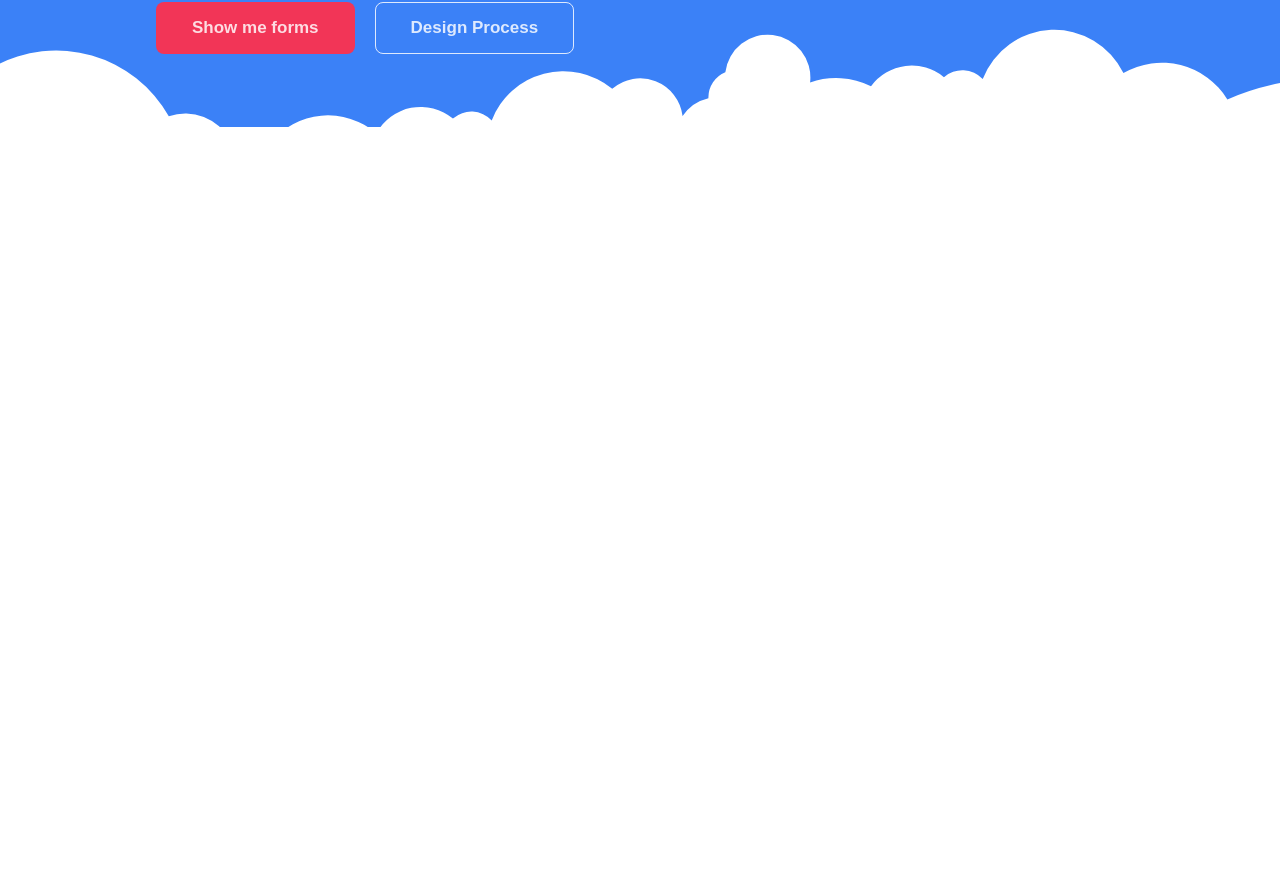
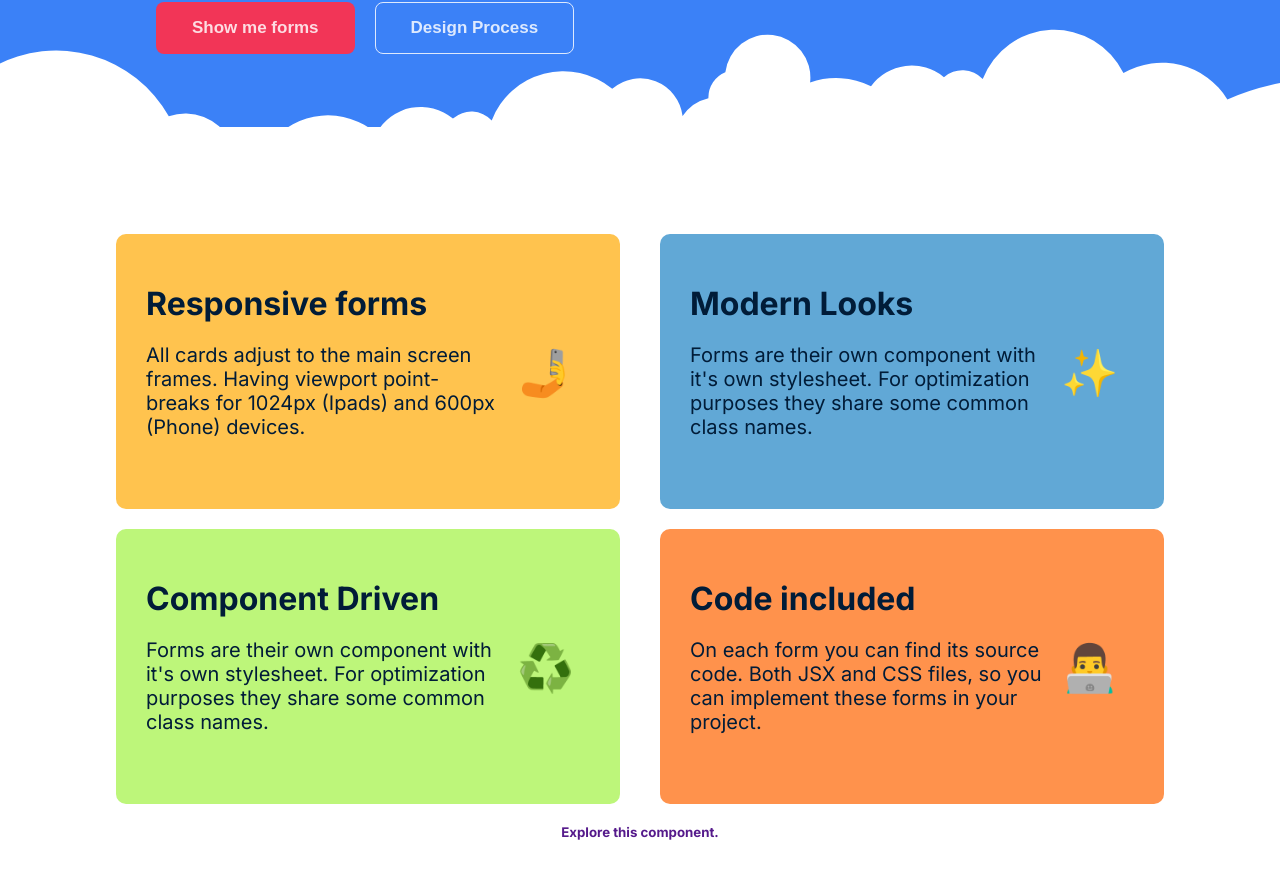
Before and after one commit to jonoise/frontendmentor-challenges, a React (Create React App) app in the folder submit-forms/: page / in a window 1280 px wide. Shown: the part 753-1632 px from the top of the page. Before the commit the page ends 910 px from the top, so only its background shows below. Built offline with nearby package versions, Linux system fonts and the light colour scheme.

Commit message:
Cards Component added to Home

```diff
--- /dev/null
+++ b/submit-forms/src/Components/Home/Cards/Card.jsx
@@ -0,0 +1,20 @@
+import React from "react";
+
+export default function Card({ data }) {
+  const { id, title, text, color, emoji } = data;
+  return (
+    <div className="card_component" style={{ backgroundColor: color }}>
+      <div className="card__left">
+        <div className="card__title">
+          <h1>{title}</h1>
+        </div>
+        <div className="card__body">
+          <p>{text}</p>
+        </div>
+      </div>
+      <div className="card__right">
+        <div className="emoji">{emoji}</div>
+      </div>
+    </div>
+  );
+}
--- /dev/null
+++ b/submit-forms/src/Components/Home/Cards/Cards.css
@@ -0,0 +1,61 @@
+/* CARDS COMPONENT (FATHER COMPONENT) */
+
+.cards_component {
+    width: 100%;
+    min-height: 100vh;
+}
+
+.cards-container {
+    display: grid;
+    grid-template-columns: 1fr 1fr;
+    width: 100%;
+    height: 80%;
+}
+
+/* CARD COMPONENT (CHILD COMPONENT) */
+
+.card_component {
+    display: grid;
+    grid-template-columns: 4fr 1fr;
+    color: var(--dark-color);
+    margin: 2rem 2rem;
+    padding: 5rem 3rem;
+    border-radius: 10px;
+}
+
+.card__right {
+    display: flex;
+    justify-content: center;
+    align-self: center;
+}
+
+.card__body {
+    margin: 2rem 0;
+    font-size: 2rem;
+}
+
+.emoji {
+    font-size: 4.6rem;
+}
+
+@media screen and (max-width: 768px) {
+
+
+    .cards-container {
+        display: block;
+    }
+}
+
+@media screen and (max-width: 600px) {
+    .card_component {
+        display: block;
+    }
+
+    .card__title {
+        font-size: 1.2rem;
+    }
+
+    .card__body {
+        font-size: 1.5rem;
+    }
+}
--- /dev/null
+++ b/submit-forms/src/Components/Home/Cards/Cards.jsx
@@ -0,0 +1,36 @@
+import React from "react";
+import Card from "./Card";
+import card_data from "./card_data";
+import "./Cards.css";
+
+function Cards() {
+  const cardDistribution = (data, side) => {
+    return data
+      .filter((card) => card.side === side)
+      .map((card) => <Card key={card.id} data={card} />);
+  };
+
+  return (
+    <>
+      <div className="cards_component flex column">
+        <div className="container">
+          <div className="cards-container">
+            <div className="cards-container__left">
+              {cardDistribution(card_data, "left")}
+            </div>
+            <div className="cards-container__right">
+              {cardDistribution(card_data, "right")}
+            </div>
+          </div>
+        </div>
+        <div className="cards__explore-more">
+          <h5>
+            <a href="">Explore this component.</a>{" "}
+          </h5>
+        </div>
+      </div>
+    </>
+  );
+}
+
+export default Cards;
--- /dev/null
+++ b/submit-forms/src/Components/Home/Cards/card_data.js
@@ -0,0 +1,36 @@
+const card_data = [{
+        id: 1,
+        title: 'Responsive forms',
+        text: 'All cards adjust to the main screen frames. Having viewport point-breaks for 1024px (Ipads) and 600px (Phone) devices.',
+        emoji: '🤳',
+        color: '#FFC34E',
+        side: 'left'
+    },
+    {
+        id: 2,
+        title: 'Component Driven',
+        text: 'Forms are their own component with it\'s own stylesheet. For optimization purposes they share some common class names.',
+        emoji: '♻️',
+        color: '#BDF67A',
+        side: 'left'
+    },
+    {
+        id: 3,
+        title: 'Modern Looks',
+        text: 'Forms are their own component with it\'s own stylesheet. For optimization purposes they share some common class names.',
+        emoji: '✨',
+        color: '#61A8D6',
+        side: 'right'
+    },
+    {
+        id: 4,
+        title: 'Code included',
+        text: 'On each form you can find its source code. Both JSX and CSS files, so you can implement these forms in your project.',
+        emoji: '👨‍💻',
+        color: '#FF924C',
+        side: 'right'
+    },
+]
+
+
+export default card_data
--- /dev/null
+++ b/submit-forms/src/Components/Home/Hero.jsx
@@ -0,0 +1,59 @@
+import React from "react";
+import Lottie from "react-lottie-player";
+import animationData from "./Lotties/24094-7.json";
+
+function Hero() {
+  return (
+    <section className="home">
+      <div className="container">
+        <div className="home__content">
+          <div className="home__left-box">
+            <div className="head mb-3">
+              <h3 className="pseudo-title mb-2">
+                Poke around and discover{" "}
+                <span className="formatted">Submit</span>
+              </h3>
+              <h1 className="head-title">
+                Give your forms the benefit to look modern, beautiful and
+                functional.
+              </h1>
+            </div>
+            <div className="body">
+              <p className="body-text mb-2">
+                The purpose of this website it's to showcase some of the forms
+                I've developed in my journey to become a Front-End developer.
+                You can find more information by clicking the buttons below or
+                by just playing around with the website.
+              </p>
+            </div>
+            <div className="cta-box">
+              <button className="btn btn-secondary">Show me forms</button>
+              <button className="btn btn-outline second-btn">
+                Design Process
+              </button>
+            </div>
+          </div>
+          <div className="home__right-box">
+            <div className="animation-box">
+              <Lottie
+                animationData={animationData}
+                play
+                loop
+                className="lottie-1"
+              />
+            </div>
+            <h3 className="lottie-text">
+              Discover the designs, the purpose of the website and more
+              information about me in the navbar.
+            </h3>
+          </div>
+        </div>
+      </div>
+      <div className="clouds">
+        <img src="./images/clouds.svg" alt="" />
+      </div>
+    </section>
+  );
+}
+
+export default Hero;
--- a/submit-forms/src/Components/Home/Home.css
+++ b/submit-forms/src/Components/Home/Home.css
@@ -93,7 +93,7 @@
     }
 
     .clouds {
-        bottom: 0%;
+        bottom: -1rem;
     }
 }
 
--- a/submit-forms/src/Components/Home/Home.jsx
+++ b/submit-forms/src/Components/Home/Home.jsx
@@ -1,58 +1,14 @@
 import React from "react";
-import Lottie from "react-lottie-player";
-import animationData from "./Lotties/24094-7.json";
+import Cards from "./Cards/Cards";
+import Hero from "./Hero";
 import "./Home.css";
 
 function Home() {
   return (
-    <section className="home">
-      <div className="container">
-        <div className="home__content">
-          <div className="home__left-box">
-            <div className="head mb-3">
-              <h3 className="pseudo-title mb-2">
-                Poke around and discover{" "}
-                <span className="formatted">Submit</span>:
-              </h3>
-              <h1 className="head-title">
-                Give your forms the benefit to look modern, beautiful and
-                functional.
-              </h1>
-            </div>
-            <div className="body">
-              <p className="body-text mb-2">
-                The purpose of this website it's to showcase some of the forms
-                I've developed in my journey to become a Front-End developer.
-                You can find more information by clicking the buttons below or
-                by just playing around with the website.
-              </p>
-            </div>
-            <div className="cta-box">
-              <button className="btn btn-secondary">Show me forms</button>
-              <button className="btn btn-outline second-btn">
-                Design Process
-              </button>
-            </div>
-          </div>
-          <div className="home__right-box">
-            <div className="animation-box">
-              <Lottie
-                animationData={animationData}
-                play
-                loop
-                className="lottie-1"
-              />
-            </div>
-            <h3 className="lottie-text"></h3>
-            Discover the designs, the purpose of the website and more
-            information about me in the navbar.
-          </div>
-        </div>
-      </div>
-      <div className="clouds">
-        <img src="./images/clouds.svg" alt="" />
-      </div>
-    </section>
+    <>
+      <Hero />
+      <Cards />
+    </>
   );
 }
 
```
